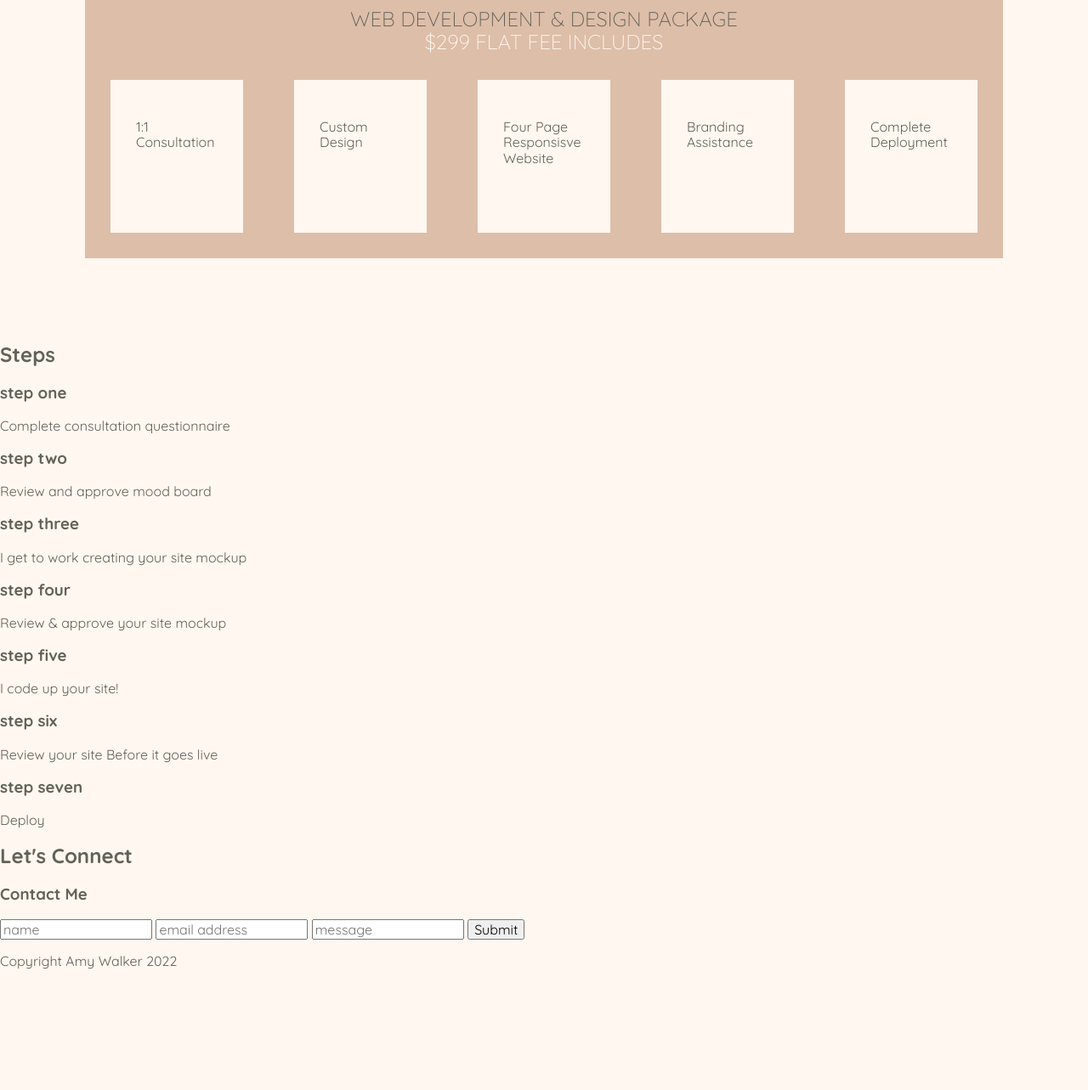
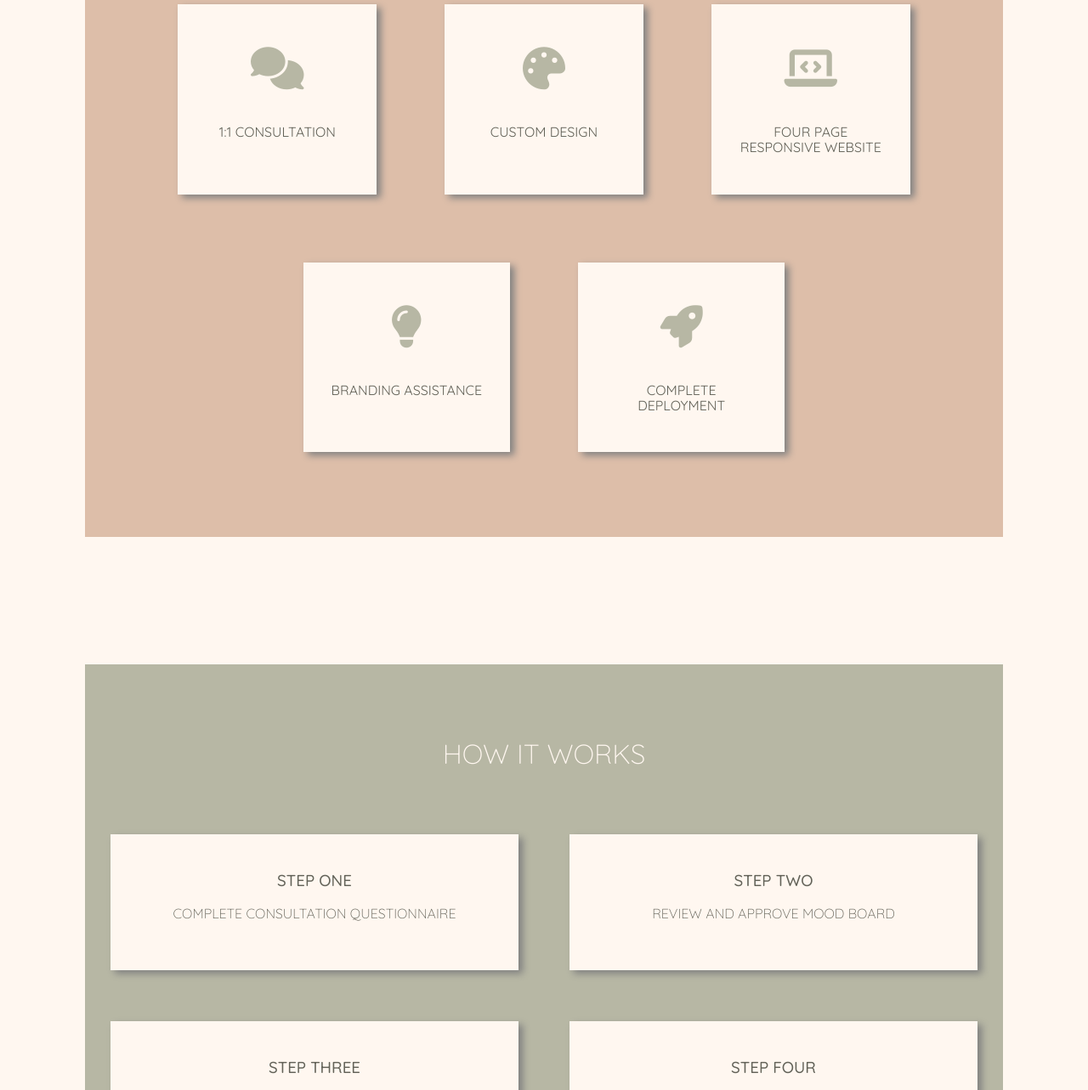
Before and after one commit to AmyWalker80/newdevelopersite, a website built with Parcel: page index.html in a window 1280 px wide. Shown: the part 557-1840 px from the top of the page at 85% size. Before the commit the page ends 1698 px from the top, so only its background shows below. Built offline with nearby package versions, Linux system fonts and the light colour scheme.

Commit message:
Added additional css styles

```diff
--- a/css/main.css
+++ b/css/main.css
@@ -96,11 +96,11 @@ body {
 
 header {
   background-color: #B7B7A4;
-  height: 300px;
+  height: 160px;
 }
 
 header h1 {
-  padding-top: 140px;
+  padding-top: 0;
   font-family: 'Nanum Myeongjo', serif;
   font-size: 2.5em;
   text-transform: uppercase;
@@ -128,13 +128,21 @@ nav ul li {
 
 nav ul li a {
   text-decoration: none;
+  color: #FFF7F0;
 }
+
+nav ul li a:hover {
+  color: white;
+  transform: 5s;
+  font-size: 1.125em;
+}
+
 
 .title-text h2 {
   padding-top: 0;
   margin-top: 0;
   font-family: 'Nanum Myeongjo', serif;
-  font-size: 2.5em;
+  font-size: 2em;
   text-transform: uppercase;
   font-weight: 500;
 }
@@ -152,7 +160,7 @@ nav ul li a {
 
 .services-text h2 {
   font-size: 2em;
-  font-weight: 700;
+  font-weight: 200;
   text-align: center;
   text-transform: uppercase;
 
@@ -177,21 +185,199 @@ nav ul li a {
 
 .service-items {
   display: flex;
-  flex-wrap: row wrap;
-  justify-content: space-around;
-  align-items:center;
-  overflow: hidden;
+  flex-direction: column;
+  justify-content: space-evenly;
+  align-items: center;
+  margin: 50px 0;
+  padding-bottom: 60px;
+
+}
+
+.top-row {
+  display: flex;
+  flex-direction: row;
+}
+
+.bottom-row {
+  display: flex;
+  flex-direction: row;
 }
 
 .item {
+  display: flex;
+  flex-direction: column;
+  align-items: center;
   padding: 30px;
+  margin: 40px;
+  background-color: #FFF7F0;
+  width: 30%;
+  filter: drop-shadow(5px 4px 4px grey);
+}
+
+.item:hover {
+  filter: drop-shadow(10px 8px 4px grey);
+}
+
+i {
+  align-content: center;
+  font-size: 50px;
+  padding: 20px 0 5px 0;
+  color: #B7B7A4;
+}
+
+.item p {
+  text-align: center;
+  text-transform: uppercase;
+  padding-top:20px;
+}
+
+.steps-box {
+  background-color: #B7B7A4;
+  margin: 150px 100px;
+  padding-top: 60px;
+}
+.steps-box h2 {
+  text-align: center;
+  text-transform: uppercase;
+  font-weight: 300;
+  font-size: 2em;
+  color:#FFF7F0
+}
+
+.steps {
+  padding: 20px 0 60px 0;
+}
+
+.step-item {
+  background-color: #FFF7F0;
+  padding: 25px 30px;
   margin: 30px;
-  background-color: #FFF7F0;
-  width: 120px;
-  height: 120px;
+  width: 50%;
+  height: 110px;
+  filter: drop-shadow(5px 4px 4px grey);
 
 
 }
+
+.step-item:hover {
+  filter: drop-shadow(10px 8px 4px grey);
+}
+
+
+.step-item h3 {
+  text-transform: uppercase;
+  font-weight: 500;
+  text-align: center;
+}
+
+.step-item p {
+  text-align: center;
+  font-weight: 300;
+  text-transform: uppercase;
+
+}
+
+.row-one,
+.row-two,
+.row-three,
+.row-four {
+  display: flex;
+  flex-direction: row;
+  align-items: center;
+  justify-content: center;
+}
+
+/*-----------------------Let's Connect Section----------------------*/
+
+footer {
+  background-color: #DDBEA9;
+  display: flex;
+  flex-direction: column;
+  align-items: center;
+}
+
+footer h2 {
+  text-align: center;
+  text-transform: uppercase;
+  font-weight: 500;
+  font-size: 2em;
+}
+
+.contact-section {
+  margin-top: 30px;
+}
+
+.contact-form h3 {
+  text-transform: lowercase;
+  font-weight: 300;
+  font-size: 1.5em;
+}
+
+.contact-form {
+  background-color: #F0DED1;
+  padding: 20px 200px;
+  display: flex;
+  flex-direction: column;
+  align-items: center;
+}
+
+#name, #emails, #message {
+  background-color: white;
+  padding: 20px 25px;
+  margin: 15px;
+  border: solid 1px white;
+  filter: drop-shadow(10px 8px 4px grey);
+  border-radius: 5px;
+}
+
+#submit {
+  padding: 5px 30px;
+  margin: 20px;
+  border-radius: 5px;
+  border: none;
+  filter: drop-shadow(5px 4px 4px grey);
+}
+
+#submit:hover {
+  filter: drop-shadow(10px 8px 4px grey);
+
+}
+
+.contact-form #message {
+  padding: 0px 25px 60px 25px;
+}
+
+.copyright {
+  margin: 60px 60px 30px 60px;
+  text-transform: uppercase;
+  text-align: center;
+  font-weight: 300;
+}
+
+.social-icons {
+  display: flex;
+  flex-direction: row;
+  align-items: center;
+  justify-content: center;
+}
+
+.social-icons i {
+  padding: 15px;
+  color:#FFF7F0;
+  margin-top: 20px;
+}
+
+.social-section h3 {
+  text-transform: lowercase;
+  font-weight: 300;
+  font-size: 1.5em;
+  text-align: center;
+  margin: 60px 0 0 0;
+  color:#FFF7F0;
+
+}
+
+
 /* ==========================================================================
    Helper classes
    ========================================================================== */
--- a/index.html
+++ b/index.html
@@ -18,6 +18,8 @@
 
     <link rel="stylesheet" href="css/normalize.css">
     <link rel="stylesheet" href="css/main.css">
+    <script src="https://kit.fontawesome.com/49c6c8cf10.js"
+      crossorigin="anonymous"></script>
     <link rel="preconnect" href="https://fonts.googleapis.com">
     <link rel="preconnect" href="https://fonts.gstatic.com" crossorigin>
     <link
@@ -31,10 +33,10 @@
     <header>
       <nav>
         <ul>
-          <li>Services</li>
-          <li>Portfolio</li>
-          <li>About</li>
-          <li>Contact</li>
+          <li><a href="#services">Services</a></li>
+          <li><a href="http://www.amylovestocode.com" target="_blank">Portfolio</a></li>
+          <li><a href="#">About</a></li>
+          <li><a href="#contact">Contact</a></li>
         </ul>
       </nav>
       <h1>Amy Walker</h1>
@@ -49,35 +51,41 @@
           <h3>Web Development & Design Package</h3>
           <h4>$299 Flat fee Includes</h4>
         </div>
-        <div class="service-items">
+        <div class="service-items" id="services">
+          <div class="top-row">
             <div class="item">
-            <figure></figure>
+              <i class="fa-solid fa-comments"></i>
               <p>1:1 Consultation</p>
             </div>
             <div class="item">
-            <figure></figure>
+              <i class="fa-solid fa-palette"></i>
               <p>Custom Design</p>
             </div>
             <div class="item">
-            <figure></figure>
-            <p>Four Page Responsisve Website</p>
+              <i class="fa-solid fa-laptop-code"></i>
+              <p>Four Page Responsive
+                Website</p>
             </div>
+          </div>
+          <div class="bottom-row">
             <div class="item">
-            <figure></figure>
+              <i class="fa-solid fa-lightbulb"></i>
               <p>Branding Assistance</p>
             </div>
             <div class="item">
-            <figure></figure>
+              <i class="fa-solid fa-rocket"></i>
               <p>Complete Deployment</p>
             </div>
           </div>
         </div>
+      </div>
 
-      <div class="steps">
+      <div class="steps-box">
         <div class="steps-heading">
-          <h2>Steps</h2>
+          <h2>How It Works</h2>
         </div>
         <div class="steps">
+          <div class="row-one">
             <div class="step-item">
               <h3>step one</h3>
               <p>Complete consultation
@@ -88,6 +96,8 @@
               <p>Review and approve
                 mood board</p>
             </div>
+          </div>
+          <div class="row-two">
             <div class="step-item">
               <h3>step three</h3>
               <p>I get to work creating
@@ -98,6 +108,8 @@
               <p>Review & approve
                 your site mockup</p>
             </div>
+          </div>
+          <div class="row-three">
             <div class="step-item">
               <h3>step five</h3>
               <p>I code up your site!</p>
@@ -107,28 +119,38 @@
               <p>Review your site
                 Before it goes live</p>
             </div>
+          </div>
+          <div class="row-four">
             <div class="step-item">
               <h3>step seven</h3>
               <p>Deploy</p>
             </div>
           </div>
         </div>
+      </div>
     </main>
     <footer>
-      <div class="contact-section">
+      <div class="contact-section" id="contact">
         <h2>Let's Connect</h2>
         <div class="contact-form">
           <h3>Contact Me</h3>
-          <input type="text" class="contact-form" placeholder="name">
-          <input type="email" class="contact-form" placeholder="email address">
-          <input type="text" class="contact-form" placeholder="message">
-          <input type="submit" class="contact-form" placeholder="submit">
+          <input type="text" class="contactform" id="name" placeholder="name">
+          <input type="email" class="contactform" id="emails"
+            placeholder="email address">
+          <input type="text" class="contactform" id="message"
+            placeholder="message">
+          <input type="submit" class="contactform" id="submit"
+            placeholder="submit">
         </div>
+        <div class="social-section">
+          <h3>Follow Me</h3>
           <div class="social-icons">
-          <figure></figure>
-          <figure></figure>
-          <figure></figure>
+            <i class="fa-brands fa-instagram"></i>
+            <i class="fa-brands fa-linkedin"></i>
+            <i class="fa-brands fa-git-square"></i>
           </div>
+        </div>
+
         <div class="copyright">Copyright Amy Walker 2022</div>
       </div>
     </footer>
@@ -136,7 +158,8 @@
     <script src="js/vendor/modernizr-3.11.2.min.js"></script>
     <script src="js/plugins.js"></script>
     <script src="js/main.js"></script>
-
+    <script
+      src="https://unpkg.com/@lottiefiles/lottie-player@latest/dist/lottie-player.js"></script>
     <!-- Google Analytics: change UA-XXXXX-Y to be your site's ID. -->
     <script>
     window.ga = function () { ga.q.push(arguments) }; ga.q = []; ga.l = +new Date;
```
Lines whose indentation alone changed are shown as unchanged.
